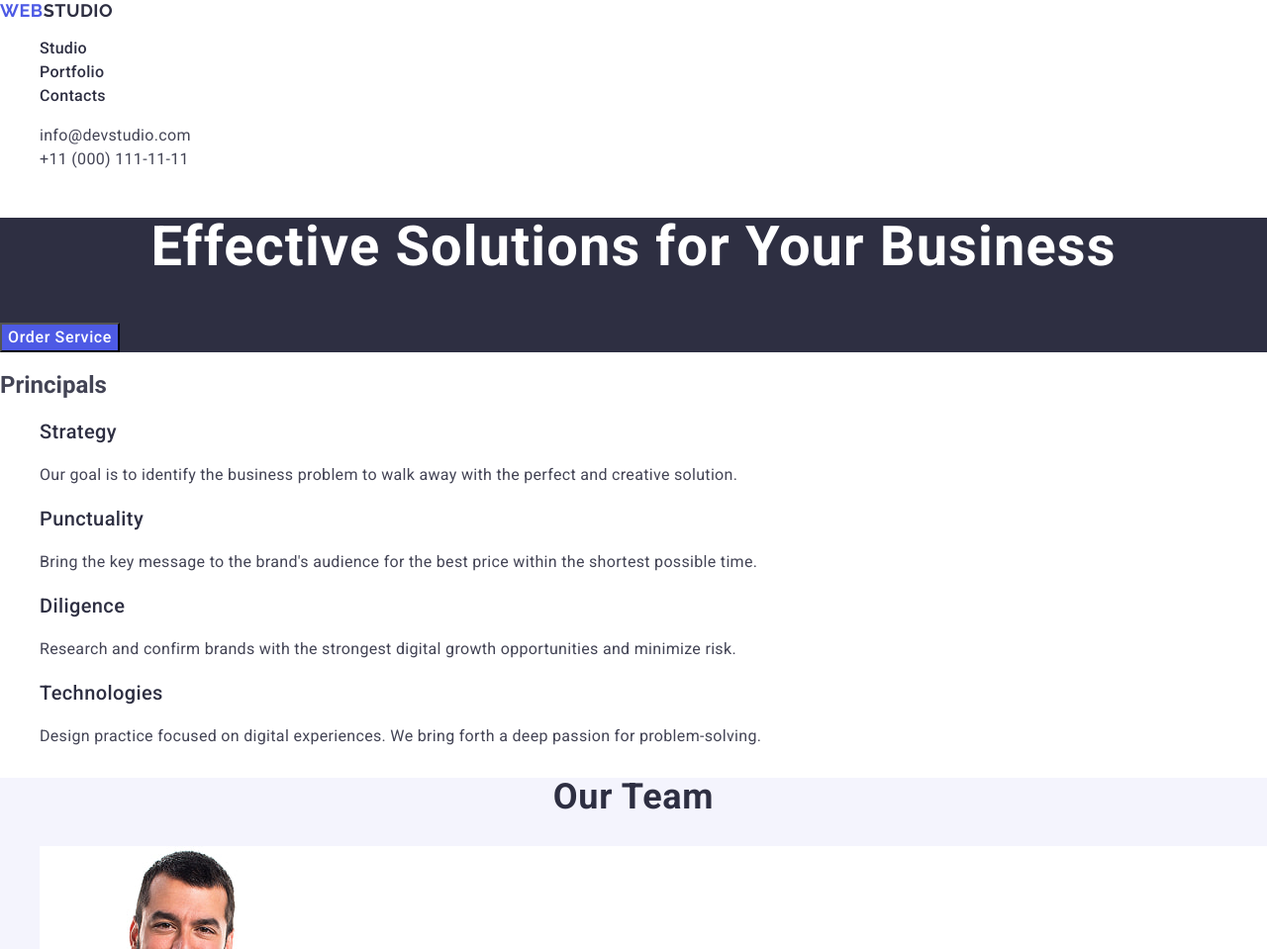
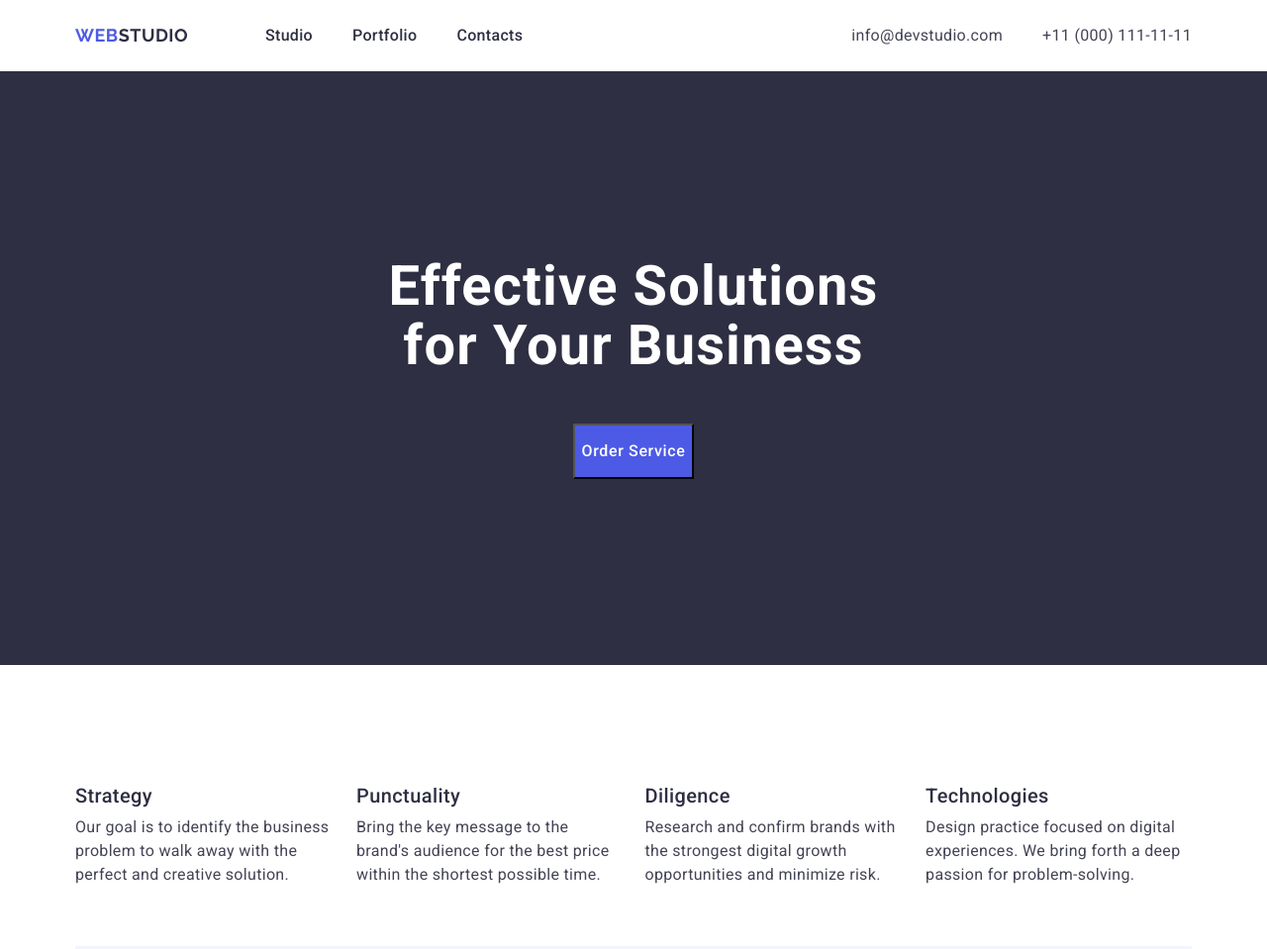
Before and after one commit to Liliia-2/goit-markup-hw-03, a plain HTML site: page index.html in a window 1280 px wide. Shown: the top 959 px of the page at 99% size. Drawn offline with nearby package versions, Linux system fonts and the light colour scheme.

Commit message:
commit message

```diff
--- a/css/styles.css
+++ b/css/styles.css
@@ -1,16 +1,56 @@
+/* #region common */
 body {
     font-family: "Roboto",
             sans-serif;
     color: #434455;
     background-color: #FFFFFF;
  }
+h1, h2, h3, p {
+    margin: 0;
+}
 ul {
     list-style-type: none;
+    margin: 0;
+    padding-left: 0;
 }
 a {
     text-decoration: none;
 }
+.visually-hidden {
+    position: absolute;
+    white-space: nowrap;
+    width: 1px;
+    height: 1px;
+    overflow: hidden;
+    border: 0;
+    padding: 0;
+    clip: rect(0 0 0 0);
+    clip-path: inset(50%);
+    margin: -1px;
+}
+/* #endregion common */
+/* #region header */
+.container {
+    max-width: 1158px;
+    padding-left: 15px;
+    padding-right: 15px;
+    margin-left: auto;
+    margin-right: auto;
+}
 
+.page-header .container {
+    display: flex;
+    justify-content: space-between;
+    gap: 332px;
+    align-items: center;
+    height: 72px;
+}
+.nav-header {
+    display: flex;
+    justify-content: space-between;
+    flex-grow: 1;
+    align-items: center;
+}
 .logo {
     font-family: "Raleway", sans-serif;
     font-weight: 700;
@@ -26,15 +66,27 @@ a {
 .footer-logo .part-logo {
     color: #f4f4fd;
 }
+.nav-header-list {
+    display: flex;
+    column-gap: 40px;
+    align-items: center;
+}
 .nav-header-link {
     font-weight: 500;
     font-size: 16px;
     line-height: 1.5;
     letter-spacing: 0.02em;
     color: #2e2f42;
+    display: block;
+    padding: 24px 0;
 }
 .contacts {
     font-style: normal;
+}
+.contacts-list {
+    display: flex;
+    column-gap: 40px;
+    align-items: center;
 }
 .contacts-link {
     font-size: 16px;
@@ -48,8 +100,16 @@ a {
 .contacts-link:focus {
     color: #404bbf;
 }
+/* #endregion header */
+/* #region baner */
 .main-baner {
     background-color: #2e2f42;
+    height: 600px;
+    display: flex;
+    flex-direction: column;
+    align-items: center;
+    row-gap: 48px;
+    padding-top: 188px;
 }
 .main-title {
     font-weight: 700;
@@ -58,10 +118,15 @@ a {
     letter-spacing: 0.02em;
     text-align: center;
     color: #fff;
+    height: 120px;
+    max-width: 496px;
 }
 .main-button {
     background-color: #4d5ae5;
     cursor: pointer;
+    height: 56px;
+    max-width: 169px;
+
 }
 .main-button:hover,
 .main-button:focus {
@@ -75,13 +140,22 @@ a {
     color: #fff;
     white-space: nowrap;
 }
-
+/* #endregion baner */
+/* #region Principals */
+.feature-list {
+    display: flex;
+    column-gap:24px;
+    padding-bottom: 60px;
+    padding-top: 120px;
+}
 .feature-title {
     font-weight: 500;
     font-size: 20px;
     line-height: 1.2;
     letter-spacing: 0.02em;
     color: #2e2f42;
+    padding-bottom: 8px;
+
 }
 .feature-description {
     font-size: 16px;
@@ -89,8 +163,20 @@ a {
     letter-spacing: 0.02em;
     color: #434455;
 }
+/* #endregion Principals */
+/* #region Team */
 .team {
     background-color: #F4F4FD;
+    display: flex;
+    flex-wrap: wrap;
+    flex-direction: column;
+    row-gap: 72px;
+}
+.team-list {
+    display: flex;
+    flex-direction: row;
+    justify-content: space-between;
+    padding-bottom: 120px;
 }
 .team-title {
     font-weight: 700;
@@ -100,9 +186,15 @@ a {
     text-transform: capitalize;
     text-align: center;
     color: #2e2f42;
+    padding-top: 180px;
 }
 .team-item {
     background-color: #FFFFFF;
+    display: flex;
+    flex-direction: column;
+}
+.team-item-view {
+    padding-bottom: 32px;
 }
 .team-item-name {
     font-weight: 500;
@@ -111,6 +203,7 @@ a {
     letter-spacing: 0.02em;
     text-align: center;
     color: #2e2f42;
+    padding-bottom: 8px;
 }
 .team-item-position {
     font-size: 16px;
@@ -118,6 +211,24 @@ a {
     letter-spacing: 0.02em;
     text-align: center;
     color: #434455;
+    padding-bottom: 32px;
+}
+/* #endregion Team */
+/* #region Portfolio */
+.portfolio {
+    display: flex;
+    flex-wrap: wrap;
+    flex-direction: column;
+    row-gap: 72px;
+    padding: 120px 0;
+
+}
+.portfolio-list {
+    display: flex;
+    flex-direction: row;
+    justify-content: space-between;
+    flex-wrap: wrap;
+    row-gap: 48px;
 }
 .portfolio-title {
     font-weight: 700;
@@ -141,13 +252,22 @@ a {
     letter-spacing: 0.02em;
     color: #434455;
 }
-
+/* #endregion Portfolio */
+/* #region footer */
 .page-footer {
     background-color: #2e2f42;
+    display: flex;
+    flex-direction: column;
+    row-gap: 16px;
+    padding: 100px 1020px 100px 156px;
 }
 .footer-description {
     font-size: 16px;
     line-height: 1.5;
     letter-spacing: 0.02em;
     color: #f4f4fd;
+    max-width: 264px;
+    height: 72px;
+
 }
+/* #endregion footer */
--- a/index.html
+++ b/index.html
@@ -1,5 +1,6 @@
 <!DOCTYPE html>
 <html lang="en">
+<!-- #region common -->
 <head>
     <meta charset="UTF-8">
     <meta name="description" content="Solutions for Your Business">
@@ -18,9 +19,12 @@
 
         <link rel="stylesheet" href="./css/styles.css">
 </head>
+<!-- #endregion common -->
 <body>
+<!-- #region header -->
     <header class="page-header">
 <!-- #region Top Navigation -->
+        <div class="container">
             <nav class="nav-header">
                 <a class="logo header-logo" href="./index.html">
                     Web<span class="part-logo">Studio</span>
@@ -53,8 +57,10 @@
                     </li>
                 </ul>
             </address>
+        </div>
 <!-- #endregion Top Navigation -->
     </header>
+<!-- #endregion header -->
     <main>
 <!-- #region baner -->
         <section class="main-baner">
@@ -67,8 +73,9 @@
         </section>
 <!-- #endregion baner -->
 <!-- #region Principals -->
+        <div class="container">
             <section class="feature">
-            <h2 class="section-feature">
+                <h2 class="section-feature visually-hidden">
                     Principals
                 </h2>
                 <ul class="feature-list">
@@ -98,8 +105,10 @@
                     </li>
                 </ul>
             </section>
+        </div>
 <!-- #endregion Principals -->
 <!-- #region Team -->
+        <div class="container">
             <section class="team">
                 <h2 class="team-title">Our Team</h2>
                     <ul class="team-list">
@@ -125,8 +134,10 @@
                         </li>
                     </ul>
             </section>
+        </div>
 <!-- #endregion Team -->
 <!-- #region Portfolio -->
+        <div class="container">
             <section class="portfolio">
                 <h2 class="portfolio-title">Our Portfolio</h2>
                 <ul class="portfolio-list">
@@ -162,17 +173,20 @@
                     </li>
                 </ul>
             </section>
+        </div>
     <!-- #endregion Portfolio -->
     </main>
-
+<!-- #region footer -->
     <footer class="page-footer">
+        <div class="container">
             <a class="logo footer-logo" href="./index.html">
                     Web<span class="part-logo">Studio</span>
             </a>
             <p class="footer-description">
                 Increase the flow of customers and sales for your business with digital marketing & growth solutions.
             </p>
+        </div>
     </footer>
-
+<!-- #endregion footer -->
 </body>
 </html>
```
Lines whose indentation alone changed are shown as unchanged.
